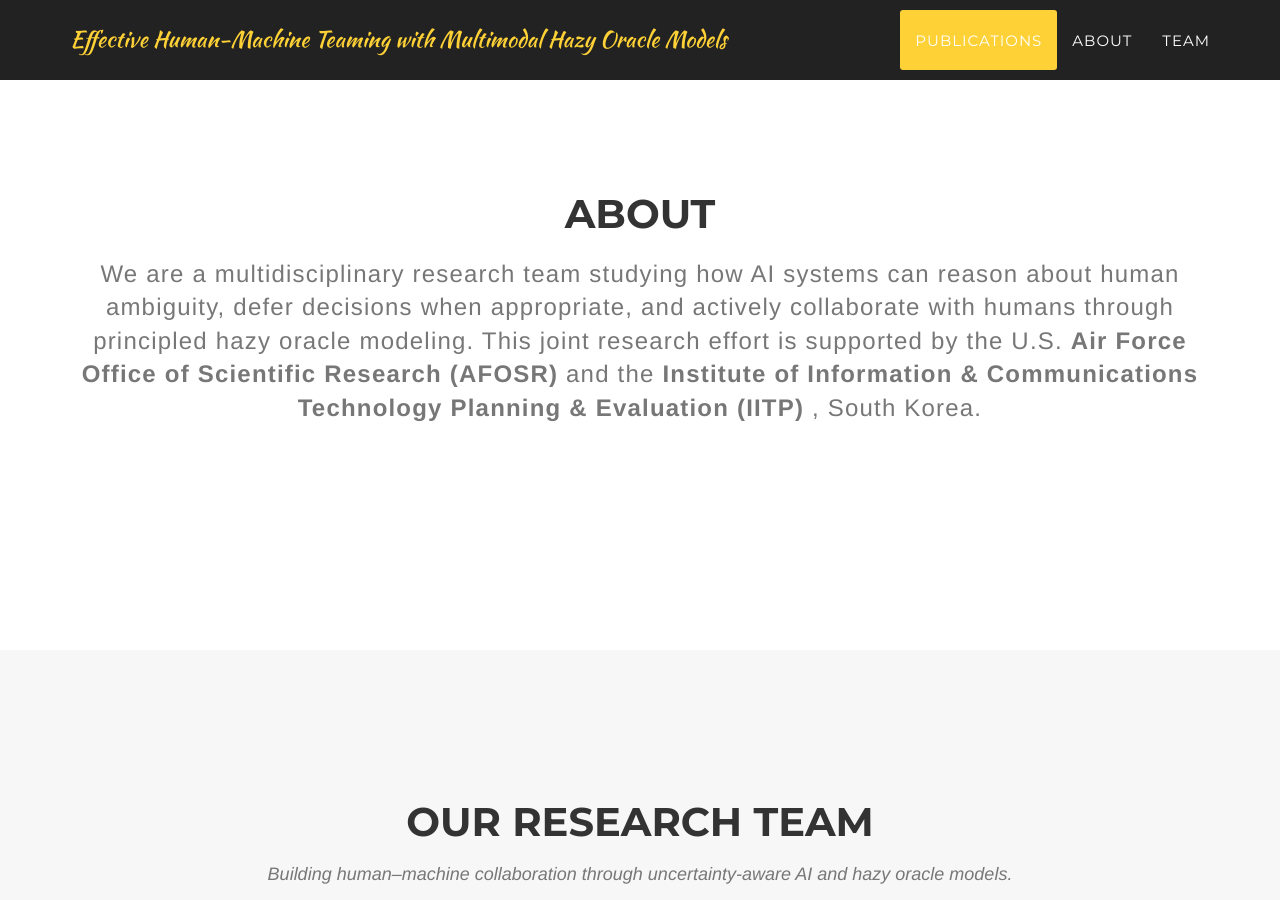
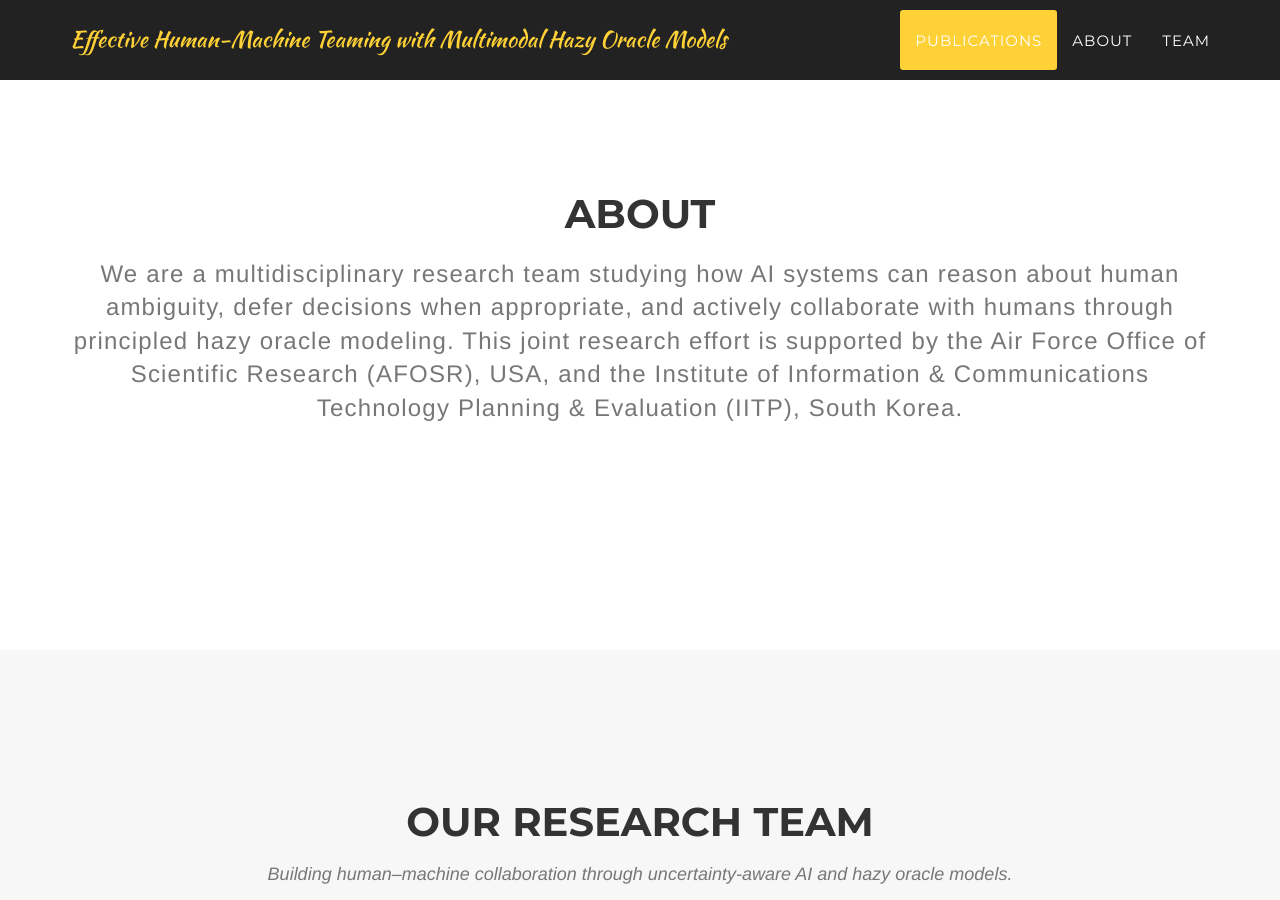
Before and after one commit to Hazy-Oracles/hazy-oracle-homepage, a Jekyll site: the page built from index.html, in a window 1280 px wide and 900 px high, scrolled down 1657 px. Built offline with Jekyll 4.4.1, drawn with Linux system fonts in a browser that asks for light colours; some web fonts are replaced.

Commit message:
Update about.html

```diff
--- a/_includes/about.html
+++ b/_includes/about.html
@@ -4,7 +4,7 @@
             <div class="row">
                 <div class="col-lg-12 text-center">
                     <h2 class="section-heading">About</h2>
-                    <h3 class="section-subheading-2 text-muted">We are a multidisciplinary research team studying how AI systems can reason about human ambiguity, defer decisions when appropriate, and actively collaborate with humans through principled hazy oracle modeling. This joint research effort is supported by the U.S. <b>Air Force Office of Scientific Research (AFOSR)</b> and the <b>Institute of Information & Communications Technology Planning & Evaluation (IITP)</b> , South Korea.</h3>
+                    <h3 class="section-subheading-2 text-muted">We are a multidisciplinary research team studying how AI systems can reason about human ambiguity, defer decisions when appropriate, and actively collaborate with humans through principled hazy oracle modeling. This joint research effort is supported by the Air Force Office of Scientific Research (AFOSR), USA, and the Institute of Information & Communications Technology Planning & Evaluation (IITP), South Korea.</h3>
                 </div>
             </div>
             <!-- <div class="row">
```
